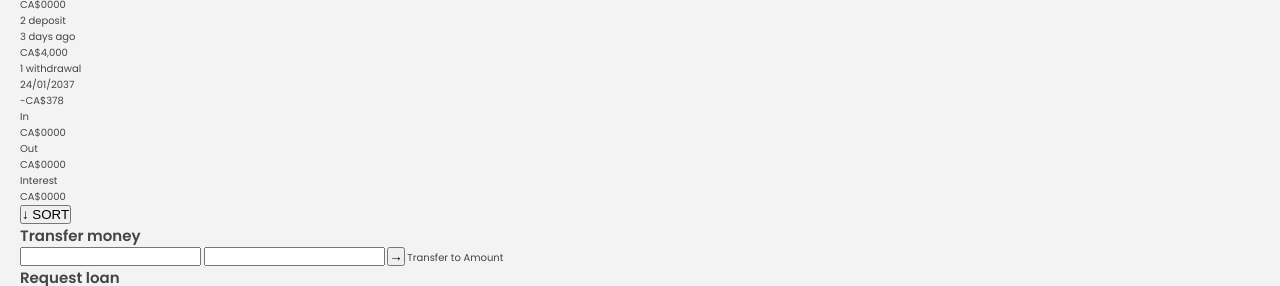
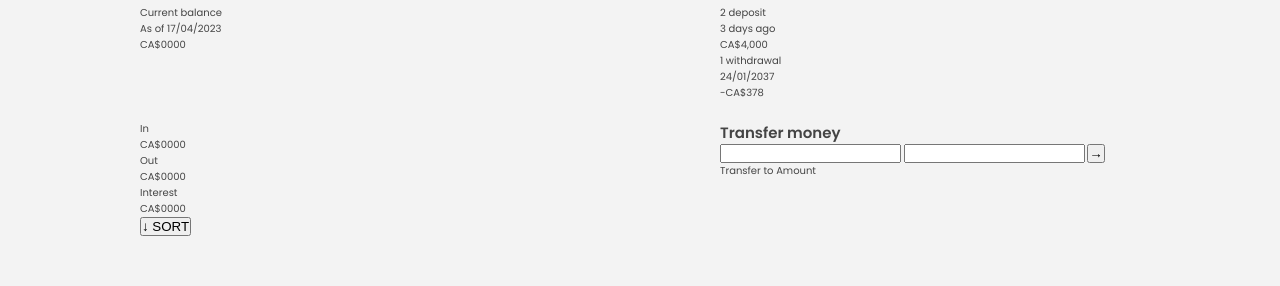
Before and after one commit to ry10an23/Banking-App, a plain HTML site: page index.html in a window 1280 px wide. Shown: the part 108-394 px from the top of the page. Drawn offline with Linux system fonts and the light colour scheme.

Commit message:
whole app class

```diff
--- a/style.css
+++ b/style.css
@@ -16,7 +16,7 @@ body {
   padding: 2rem;
 }
 
-/* Navigation */
+/* ******************** Navigation ********************  */
 nav {
   display: flex;
   justify-content: space-between;
@@ -76,3 +76,18 @@ nav {
   outline: none;
   color: #777;
 }
+
+/* ******************** Main ********************  */
+.app {
+  position: relative;
+  max-width: 100rem;
+  margin: 4rem auto;
+  display: grid;
+  grid-template-columns: 4fr 3fr;
+  grid-template-rows: auto repeat(3, 15rem) auto;
+  gap: 2rem;
+
+  /* NOTE: This creates the fade in/out animation */
+  /* opacity: 0; */
+  transition: all 1s;
+}
```
